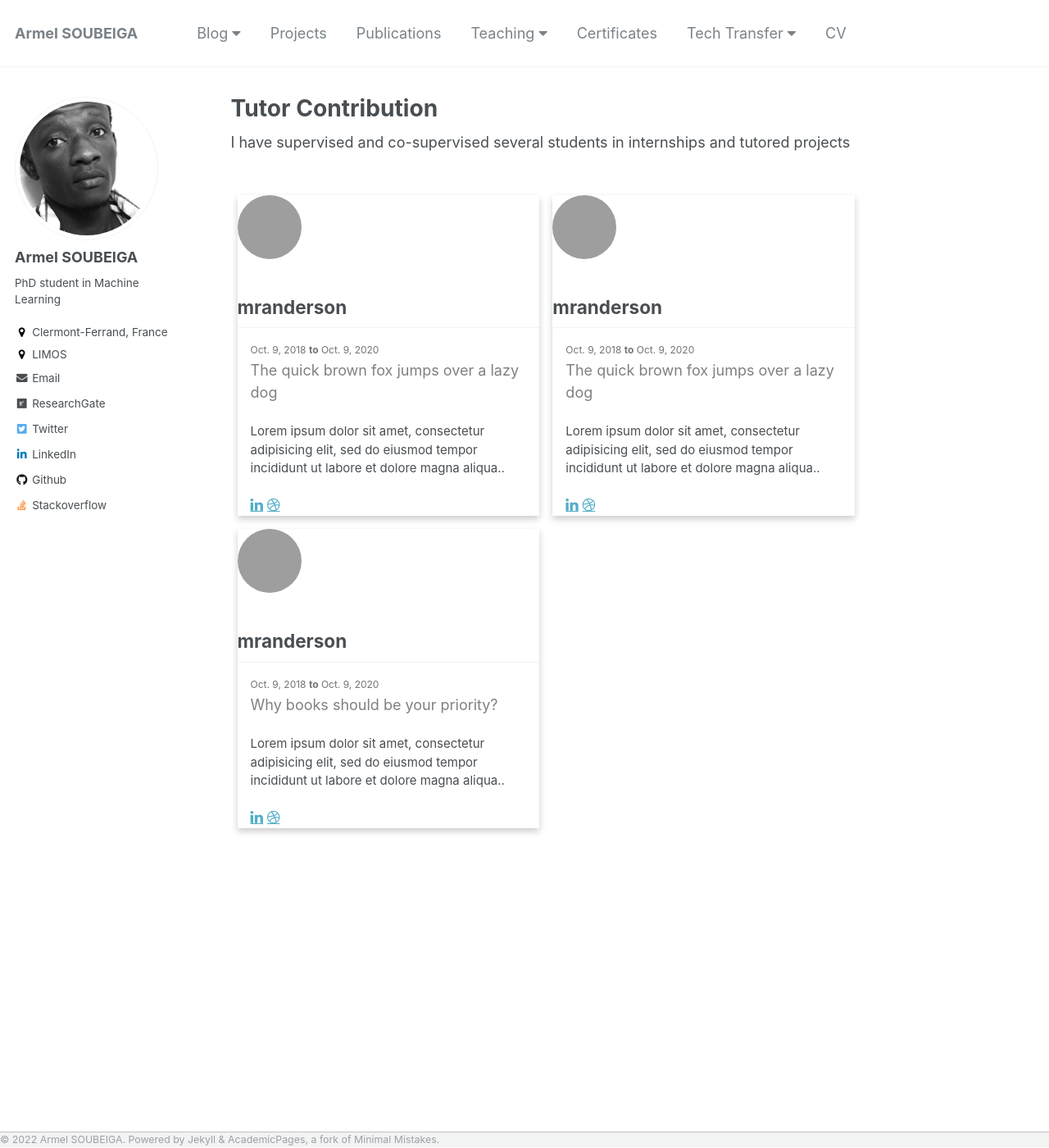
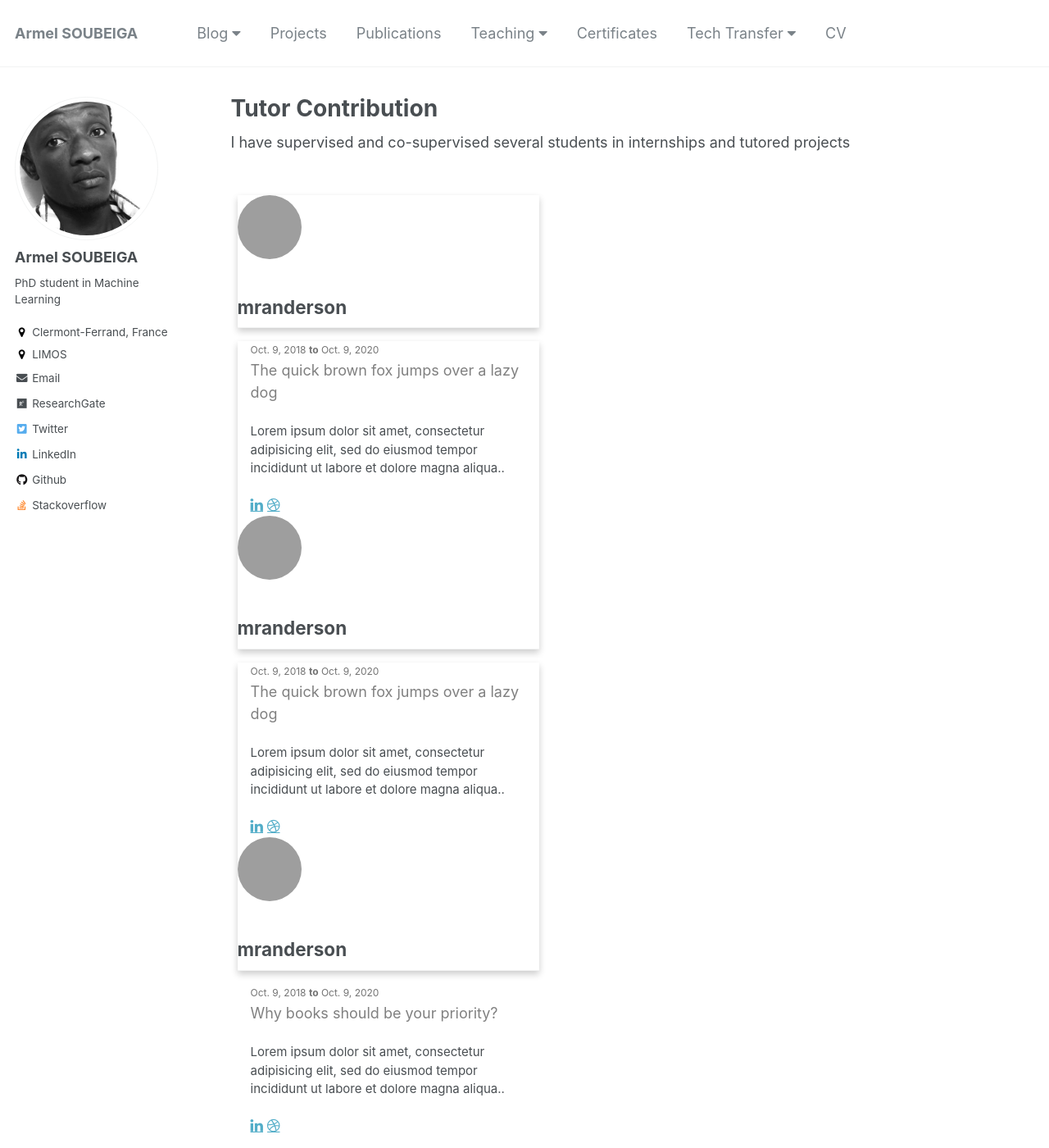
Before and after one commit to armelsoubeiga/armelsoubeiga.github.io, a Jekyll site: the page built from _pages/talks-tutor.html, in a window 1280 px wide and 1400 px high. Shown: the whole window at 82% size. Built offline with Jekyll 4.4.1, drawn with Linux system fonts in a browser that asks for light colours; grey boxes are pictures that could not be loaded.

Commit message:
Update talks-tutor.html

```diff
--- a/_pages/talks-tutor.html
+++ b/_pages/talks-tutor.html
@@ -15,9 +15,10 @@ author_profile: true
 *, *:before, *:after {
   box-sizing: inherit;
 }
-
+.container {
+  float: left;
+}
 .column {
-  float: left;
   width: 50%;
   margin-bottom: 16px;
   padding: 0 8px;
@@ -68,7 +69,6 @@ author_profile: true
   {% for post in site.talks reversed %}
     <div class="column">
       <div class="card">
-       <div class="card-content">
           <div class="profile">
               <img src="{{ post.image }}">
           </div>
@@ -84,7 +84,6 @@ author_profile: true
         </div>
       </div>
     </div>
-      </div>
 {% endfor %}
 </div>
 </body>
```
